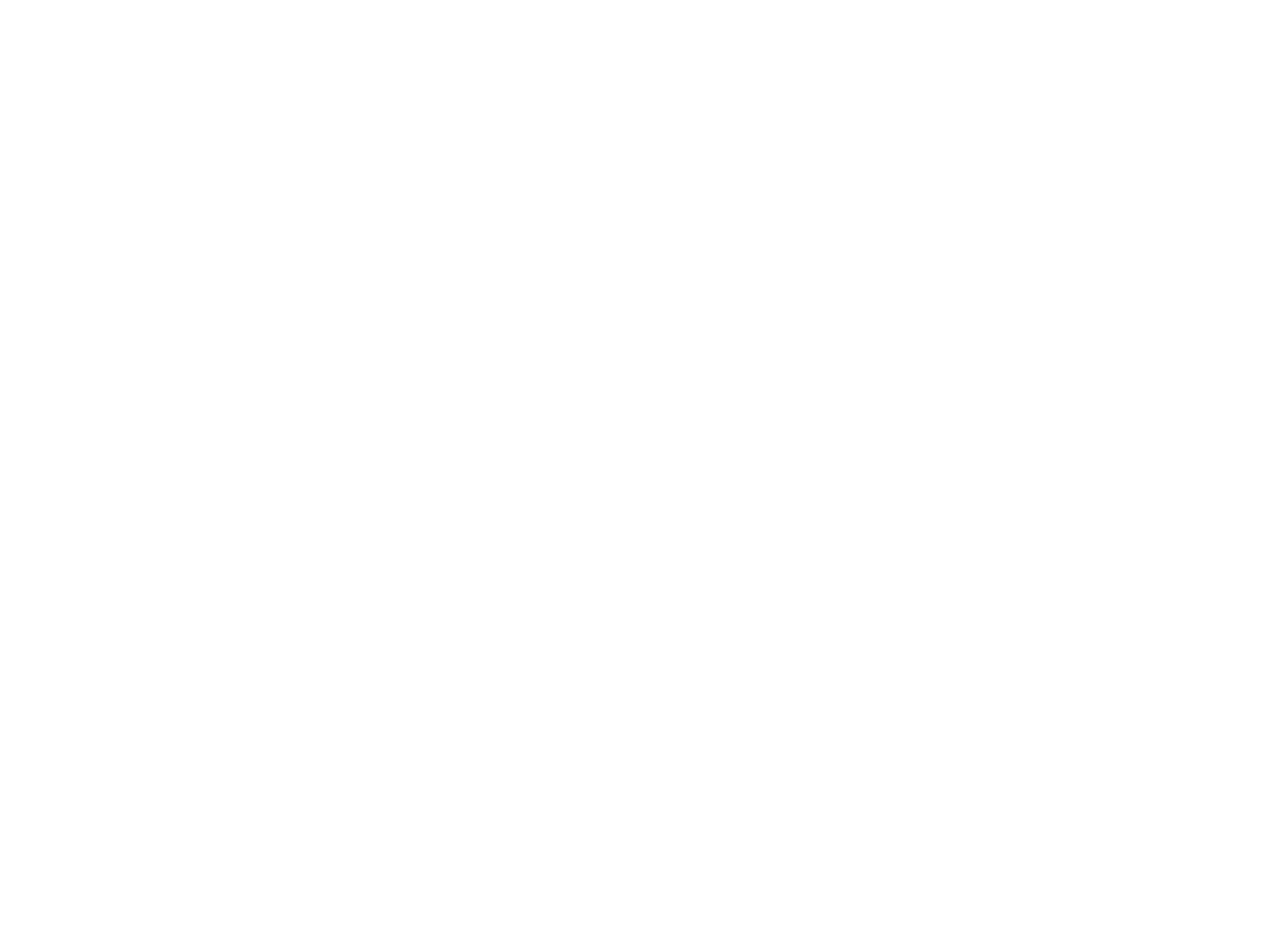
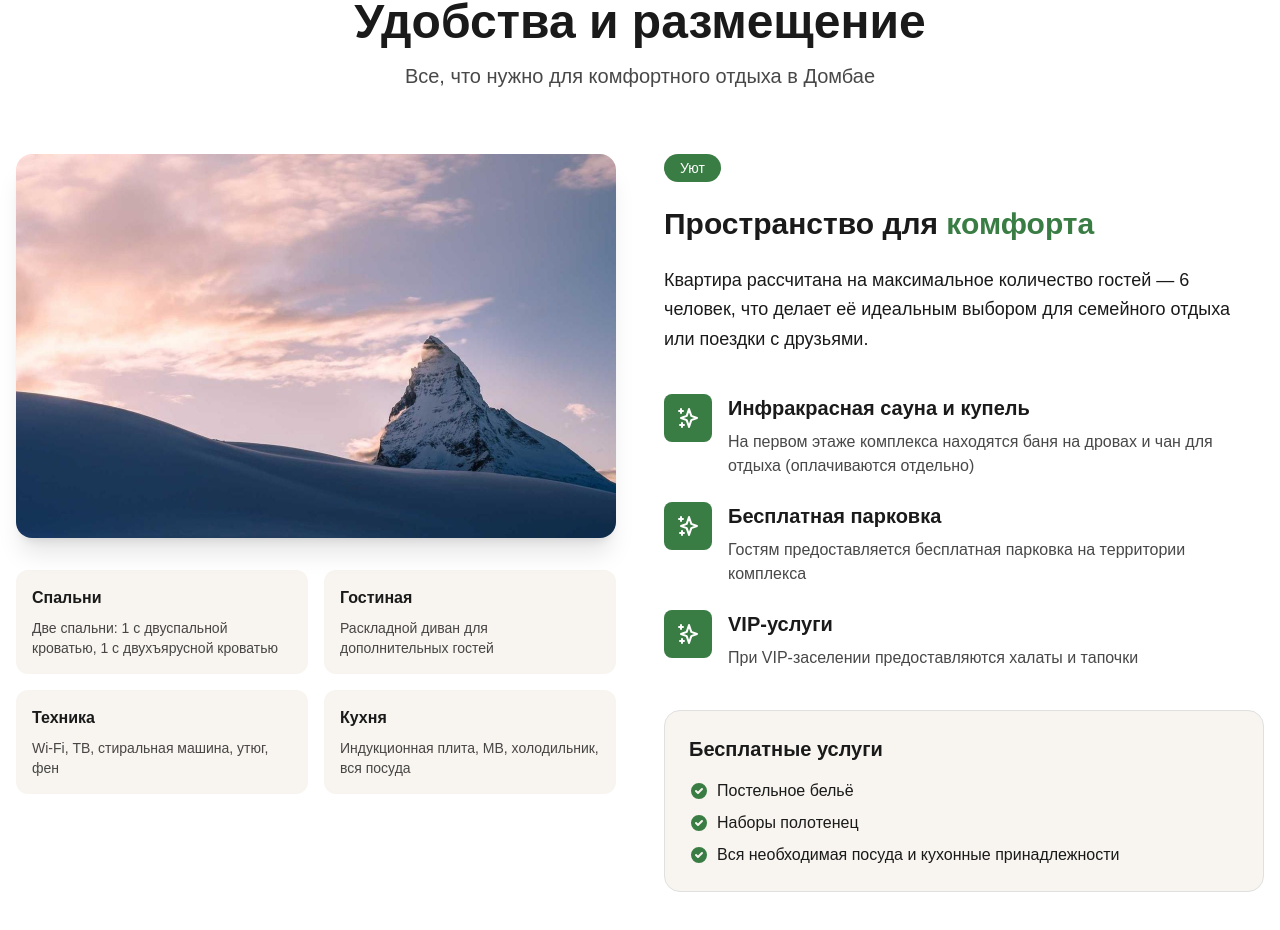
Before and after one commit to Biaslan-git/apartments-landing, a Next.js app: page / in a window 1280 px wide. Shown: the part 1862-2792 px from the top of the page. Before the commit the page ends 1796 px from the top, so only its background shows below. Built offline with nearby package versions, Linux system fonts and the light colour scheme.

Commit message:
feat(section2): первая версия

```diff
--- a/app/page.tsx
+++ b/app/page.tsx
@@ -1,11 +1,13 @@
 import Hero from "@/components/Hero";
 import ApartmentDescription from "@/components/ApartmentDescription";
+import AmenitiesAndAccommodation from "@/components/AmenitiesAndAccommodation";
 
 export default function Home() {
   return (
     <main>
       <Hero />
       <ApartmentDescription />
+      <AmenitiesAndAccommodation />
     </main>
   );
 }
--- /dev/null
+++ b/components/AmenitiesAndAccommodation.tsx
@@ -0,0 +1,135 @@
+import Image from "next/image";
+
+const AmenitiesAndAccommodation = () => {
+  return (
+    <div className="py-16 px-4">
+      <div className="max-w-7xl mx-auto">
+        <div className="text-center mb-16">
+          <h2 className="text-4xl md:text-5xl font-bold text-[#1A1A1A] mb-4">
+            Удобства и размещение
+          </h2>
+          <p className="text-xl text-[#1A1A1A]/80 max-w-3xl mx-auto">
+            Все, что нужно для комфортного отдыха в Домбае
+          </p>
+        </div>
+
+        <div className="flex flex-col lg:flex-row gap-12">
+          <div className="lg:w-1/2">
+            <div className="relative h-96 rounded-2xl overflow-hidden shadow-xl mb-8">
+              <Image
+                src="/temp.jpg"
+                alt="Интерьер апартаментов Домбай"
+                fill
+                style={{ objectFit: 'cover' }}
+                className="object-cover"
+              />
+            </div>
+
+            <div className="grid grid-cols-2 gap-4">
+              <div className="bg-[#F8F5F0] p-4 rounded-xl">
+                <h4 className="font-bold text-[#1A1A1A] mb-2">Спальни</h4>
+                <p className="text-[#1A1A1A]/80 text-sm">Две спальни: 1 с двуспальной кроватью, 1 с двухъярусной кроватью</p>
+              </div>
+              <div className="bg-[#F8F5F0] p-4 rounded-xl">
+                <h4 className="font-bold text-[#1A1A1A] mb-2">Гостиная</h4>
+                <p className="text-[#1A1A1A]/80 text-sm">Раскладной диван для дополнительных гостей</p>
+              </div>
+              <div className="bg-[#F8F5F0] p-4 rounded-xl">
+                <h4 className="font-bold text-[#1A1A1A] mb-2">Техника</h4>
+                <p className="text-[#1A1A1A]/80 text-sm">Wi-Fi, ТВ, стиральная машина, утюг, фен</p>
+              </div>
+              <div className="bg-[#F8F5F0] p-4 rounded-xl">
+                <h4 className="font-bold text-[#1A1A1A] mb-2">Кухня</h4>
+                <p className="text-[#1A1A1A]/80 text-sm">Индукционная плита, МВ, холодильник, вся посуда</p>
+              </div>
+            </div>
+          </div>
+
+          <div className="lg:w-1/2">
+            <div className="mb-10">
+              <div className="inline-block bg-[#3A7D44] text-white px-4 py-1 rounded-full text-sm font-medium mb-6">
+                Уют
+              </div>
+              <h3 className="text-3xl font-bold text-[#1A1A1A] mb-6">
+                Пространство для <span className="text-[#3A7D44]">комфорта</span>
+              </h3>
+              <p className="text-[#1A1A1A] mb-6 text-lg leading-relaxed">
+                Квартира рассчитана на максимальное количество гостей — 6 человек, что делает её идеальным выбором для семейного отдыха или поездки с друзьями.
+              </p>
+            </div>
+
+            <div className="space-y-6">
+              <div className="flex items-start">
+                <div className="bg-[#3A7D44] rounded-lg p-3 mr-4 flex-shrink-0">
+                  <svg xmlns="http://www.w3.org/2000/svg" className="h-6 w-6 text-white" fill="none" viewBox="0 0 24 24" stroke="currentColor">
+                    <path strokeLinecap="round" strokeLinejoin="round" strokeWidth={2} d="M5 3v4M3 5h4M6 17v4m-2-2h4m5-16l2.286 6.857L21 12l-5.714 2.143L13 21l-2.286-6.857L5 12l5.714-2.143L13 3z" />
+                  </svg>
+                </div>
+                <div>
+                  <h4 className="text-xl font-bold text-[#1A1A1A] mb-2">Инфракрасная сауна и купель</h4>
+                  <p className="text-[#1A1A1A]/80">
+                    На первом этаже комплекса находятся баня на дровах и чан для отдыха (оплачиваются отдельно)
+                  </p>
+                </div>
+              </div>
+
+              <div className="flex items-start">
+                <div className="bg-[#3A7D44] rounded-lg p-3 mr-4 flex-shrink-0">
+                  <svg xmlns="http://www.w3.org/2000/svg" className="h-6 w-6 text-white" fill="none" viewBox="0 0 24 24" stroke="currentColor">
+                    <path strokeLinecap="round" strokeLinejoin="round" strokeWidth={2} d="M5 3v4M3 5h4M6 17v4m-2-2h4m5-16l2.286 6.857L21 12l-5.714 2.143L13 21l-2.286-6.857L5 12l5.714-2.143L13 3z" />
+                  </svg>
+                </div>
+                <div>
+                  <h4 className="text-xl font-bold text-[#1A1A1A] mb-2">Бесплатная парковка</h4>
+                  <p className="text-[#1A1A1A]/80">
+                    Гостям предоставляется бесплатная парковка на территории комплекса
+                  </p>
+                </div>
+              </div>
+
+              <div className="flex items-start">
+                <div className="bg-[#3A7D44] rounded-lg p-3 mr-4 flex-shrink-0">
+                  <svg xmlns="http://www.w3.org/2000/svg" className="h-6 w-6 text-white" fill="none" viewBox="0 0 24 24" stroke="currentColor">
+                    <path strokeLinecap="round" strokeLinejoin="round" strokeWidth={2} d="M5 3v4M3 5h4M6 17v4m-2-2h4m5-16l2.286 6.857L21 12l-5.714 2.143L13 21l-2.286-6.857L5 12l5.714-2.143L13 3z" />
+                  </svg>
+                </div>
+                <div>
+                  <h4 className="text-xl font-bold text-[#1A1A1A] mb-2">VIP-услуги</h4>
+                  <p className="text-[#1A1A1A]/80">
+                    При VIP-заселении предоставляются халаты и тапочки
+                  </p>
+                </div>
+              </div>
+            </div>
+
+            <div className="mt-10 bg-[#F8F5F0] rounded-2xl p-6 border border-[#E0E0E0]">
+              <h4 className="text-xl font-bold text-[#1A1A1A] mb-4">Бесплатные услуги</h4>
+              <ul className="space-y-2">
+                <li className="flex items-center">
+                  <svg xmlns="http://www.w3.org/2000/svg" className="h-5 w-5 text-[#3A7D44] mr-2" viewBox="0 0 20 20" fill="currentColor">
+                    <path fillRule="evenodd" d="M10 18a8 8 0 100-16 8 8 0 000 16zm3.707-9.293a1 1 0 00-1.414-1.414L9 10.586 7.707 9.293a1 1 0 00-1.414 1.414l2 2a1 1 0 001.414 0l4-4z" clipRule="evenodd" />
+                  </svg>
+                  <span className="text-[#1A1A1A]">Постельное бельё</span>
+                </li>
+                <li className="flex items-center">
+                  <svg xmlns="http://www.w3.org/2000/svg" className="h-5 w-5 text-[#3A7D44] mr-2" viewBox="0 0 20 20" fill="currentColor">
+                    <path fillRule="evenodd" d="M10 18a8 8 0 100-16 8 8 0 000 16zm3.707-9.293a1 1 0 00-1.414-1.414L9 10.586 7.707 9.293a1 1 0 00-1.414 1.414l2 2a1 1 0 001.414 0l4-4z" clipRule="evenodd" />
+                  </svg>
+                  <span className="text-[#1A1A1A]">Наборы полотенец</span>
+                </li>
+                <li className="flex items-center">
+                  <svg xmlns="http://www.w3.org/2000/svg" className="h-5 w-5 text-[#3A7D44] mr-2" viewBox="0 0 20 20" fill="currentColor">
+                    <path fillRule="evenodd" d="M10 18a8 8 0 100-16 8 8 0 000 16zm3.707-9.293a1 1 0 00-1.414-1.414L9 10.586 7.707 9.293a1 1 0 00-1.414 1.414l2 2a1 1 0 001.414 0l4-4z" clipRule="evenodd" />
+                  </svg>
+                  <span className="text-[#1A1A1A]">Вся необходимая посуда и кухонные принадлежности</span>
+                </li>
+              </ul>
+            </div>
+          </div>
+        </div>
+      </div>
+    </div>
+  );
+};
+
+export default AmenitiesAndAccommodation;
```
